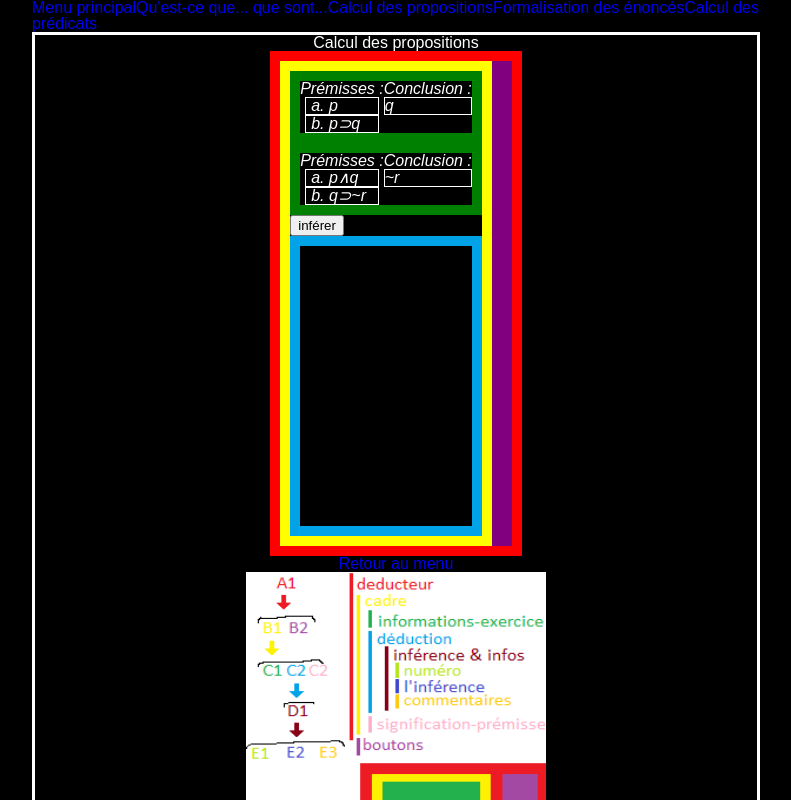
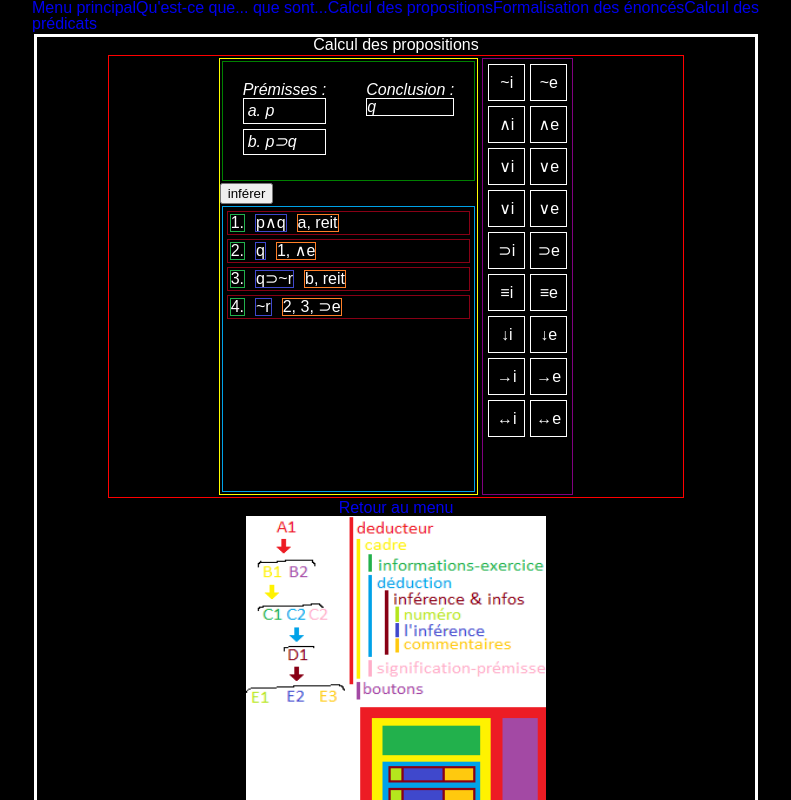
Before and after one commit to muleet/deducteurlogique, a React (Create React App) app: page /cdpro in a window 1280 px wide. Shown: the top 800 px of the page, without its empty margins (244-1035 px from the left). Built offline with nearby package versions, Linux system fonts and the light colour scheme.

Commit message:
j'abandonne les contexts pour le moment, je fais du css

```diff
--- a/src/App.js
+++ b/src/App.js
@@ -3,6 +3,7 @@ import React, { Component, Fragment } from "react";
 import "./css/reset.css"; // Reset de tout le css
 import "./css/app.css";
 import "./css/buttonMenu.css";
+import "./css/buttonRule.css";
 import "./css/color.css";
 import "./css/deduction.css";
 import "./css/inference.css";
--- a/src/components/Calcul Tools/ButtonReit.js
+++ b/src/components/Calcul Tools/ButtonReit.js
@@ -7,7 +7,7 @@ class ButtonReit extends Component {
   render() {
     return (
       <div
-        className={"button-rule button-reit " + this.props.className}
+        className={"button-reit " + this.props.className}
         onClick={() => this.props.useOfMakeInference()}
       >
         {this.props.NumberButton + ". " + this.props.NameButton}
--- /dev/null
+++ b/src/components/Calcul Tools/ButtonRuleMaker.js
@@ -0,0 +1,23 @@
+import React, { Fragment } from "react";
+
+const arrayRules = ["~", "∧", "∨", "∨", "⊃", "≡", "↓", "→", "↔"];
+let arrayFragmentRules = [];
+
+function ButtonRuleMaker() {
+  for (let i = 0; i < Number(arrayRules.length); i++) {
+    arrayFragmentRules.push(
+      <li className="pairOfRules">
+        <div className="singleRule">{arrayRules[i] + "i"}</div>
+        <div className="singleRule">{arrayRules[i] + "e"}</div>
+      </li>
+    );
+  }
+
+  return (
+    <Fragment>
+      <ul className="setOfRules">{arrayFragmentRules}</ul>
+    </Fragment>
+  );
+}
+
+export default ButtonRuleMaker;
--- a/src/components/Calcul Tools/Deducer.js
+++ b/src/components/Calcul Tools/Deducer.js
@@ -3,14 +3,9 @@ import Exercises from "../../data/Exercises.json";
 import ShowInformationsExercise from "./ShowInformationsExercise";
 import DetermineTruthOfPropositions from "./DetermineTruthOfPropositions";
 import ButtonReit from "./ButtonReit";
-
-// import Deduction from "./Deduction";
-import Deduction from "./Deduction";
-
-// Création d'une variable contextuelle
-const InferenceContext = React.createContext({
-  inference: "weshceciestuncontexte"
-});
+import MakeInference from "./MakeInference";
+import TesteurTemporaire from "./TesteurTemporaire";
+import ButtonRuleMaker from "./ButtonRuleMaker";
 
 // Cette classe est appelée dans Calcul des propositions. Elle affiche la totalité des composants nécessaires à une déduction.
 // Elle réceptionne un exercice et son contenu, et le redistribue à différentes classes et fonctions.
@@ -34,17 +29,13 @@ class Deducer extends Component {
     });
   };
 
-  // renderMakeInferenceInDeduction = currentExercise => {
-  //   <MakeInference inferenceNumber={this.state.currentExercise} />;
-  // };
-
   render() {
     if (Object.keys(this.state.currentExercise).length === 0) {
       // On regarde si l'objet contient des clés, grâce à Object.keys (qui renvoie les clés sous forme de tableau). C'est plus fiable de le faire comme ça que de vérifier si c'est un tableau vide.
       return "chargement de l'exo";
     } else {
-      const arrayTotalInferences = [];
-      for (let i = 0; i < this.state.totalInferences.length; i++) {
+      const arrayTotalInferences = [...this.state.totalInferences];
+      // for (let i = 0; i < this.state.totalInferences.length; i++) {
       // this
       //   .updateTotalInferences(
       //   <MakeInference
@@ -56,20 +47,17 @@ class Deducer extends Component {
       //     }
       //   />
       //   );
-      }
+      // }
+
       return (
         <Fragment>
           <div className="deducer">
-            <section
-              id="infos-and-deduction-itself"
-              style={{ border: "10px solid yellow" }}
-            >
+            <div className="mini-header-deducer" />
+
+            <section className="infos-and-deduction-itself">
               <ShowInformationsExercise
                 exerciseSent={this.state.currentExercise}
               />
-
-              <ShowInformationsExercise exerciseSent={Exercises[1]} />
-
               <Fragment>
                 <button
                   type="button"
@@ -80,14 +68,18 @@ class Deducer extends Component {
                 >
                   inférer
                 </button>
-                <ul className="deduction">{this.props.arrayUpdated}</ul>
+                <ul className="deduction">
+                  {this.props.arrayUpdated}
+                  <TesteurTemporaire />
+                </ul>
               </Fragment>
               {/* <Deduction exerciseSent={Exercices[0]} /> */}
             </section>
             <section className="usablesRules">
-              <DetermineTruthOfPropositions
+              {/* <DetermineTruthOfPropositions
                 exerciseSent={this.state.currentExercise}
-              />
+              /> */}
+              <ButtonRuleMaker />
             </section>
           </div>
         </Fragment>
--- a/src/components/Calcul Tools/Deduction.js
+++ /dev/null
@@ -1,15 +0,0 @@
-import React, { Component, Fragment } from "react";
-
-// Cette Classe n'est plus jamais utilisée nulle part il me semble. Je la laisse pour le moment avant de la supprimer.
-
-class Deduction extends Component {
-  render() {
-    return (
-      <Fragment>
-        <ul className="deduction">{this.props.arrayUpdated}</ul>
-      </Fragment>
-    );
-  }
-}
-
-export default Deduction;
--- /dev/null
+++ b/src/components/Calcul Tools/TesteurTemporaire.js
@@ -0,0 +1,31 @@
+import React, { Fragment } from "react";
+import MakeInference from "./MakeInference";
+
+function TesteurTemporaire() {
+  return (
+    <Fragment>
+      <MakeInference
+        inferenceNumber={"1."}
+        inferenceItself={"p∧q"}
+        inferenceCommentary={"a, reit"}
+      />
+      <MakeInference
+        inferenceNumber={"2."}
+        inferenceItself={"q"}
+        inferenceCommentary={"1, ∧e"}
+      />
+      <MakeInference
+        inferenceNumber={"3."}
+        inferenceItself={"q⊃~r"}
+        inferenceCommentary={"b, reit"}
+      />
+      <MakeInference
+        inferenceNumber={"4."}
+        inferenceItself={"~r"}
+        inferenceCommentary={"2, 3, ⊃e"}
+      />
+    </Fragment>
+  );
+}
+
+export default TesteurTemporaire;
--- a/src/css/buttonRule.css
+++ b/src/css/buttonRule.css
@@ -1,7 +1,29 @@
-.button-rule {
-  font-size: 20px;
-  padding: 20px;
-  height: 40px;
-  width: 70px;
-  border: 1px solid red;
+.setOfRules > ul {
+  display: flex;
+  flex-direction: row;
+  align-content: center;
+  margin: 0 10px;
 }
+
+.pairOfRules {
+  display: flex;
+  flex-direction: space-between;
+  margin: 5px;
+}
+
+.singleRule {
+  display: flex;
+  justify-content: center;
+  align-items: center;
+  height: 35px;
+  width: 35px;
+  border: 1px white solid;
+}
+
+.singleRule:first-child {
+  margin-right: 5px;
+}
+
+.singleRule:hover {
+  border-color: red;
+}
--- a/src/css/deduction.css
+++ b/src/css/deduction.css
@@ -5,21 +5,34 @@
   align-items: center;
   height: 800px;
   border: 3px white solid;
+  margin: 2px;
   flex: 1;
+  align-items: center;
 }
 
 .deducer {
   display: flex;
   flex-direction: row;
-  border: 10px red solid;
+  border: 1px red solid;
   flex: 1;
+  margin: 2px;
+
+  width: 80%;
+  justify-content: center;
+}
+
+.infos-and-deduction-itself {
+  border: 1px solid yellow;
+  margin: 2px;
 }
 
 .deduction {
-  border: 10px #00a2e8 solid;
+  border: 1px #00a2e8 solid;
   display: flex;
   flex-direction: column;
   height: 280px;
+  margin: 2px;
+  padding: 2px;
 }
 
 .usablesRules {
@@ -27,7 +40,8 @@
   display: flex;
   flex-direction: column;
   justify-content: flex-start;
-  border: 10px purple solid;
+  border: 1px purple solid;
+  margin: 2px;
 }
 
 .setPremissesConclusion {
@@ -35,22 +49,28 @@
   font-style: italic;
   display: flex;
   justify-content: row;
-  border: 10px green solid;
+  border: 1px green solid;
+  margin: 2px;
+}
+
+.setPremissesConclusion > li {
+  margin: 20px;
 }
 
 .premisses {
   /*style des prémisses et conclusion dans les exos, spécifiquement*/
+  font-style: none;
   display: "flex";
   flex-direction: "column";
   align-content: center;
-  margin: 0 5px;
-  padding: 0 5px;
   border: 1px white solid;
+  padding: 4px;
+  margin-bottom: 5px;
 }
 
 .premisses:hover {
-  background-color: #ff7b7b;
-  text-shadow: 0 0 20px rgb(255, 0, 0, 0.9);
+  border: 1px red solid;
+  text-shadow: 0 0 20px rgb(255, 0, 0, 0.5);
 }
 .premisses:click {
   background-color: red;
--- a/src/css/inference.css
+++ b/src/css/inference.css
@@ -1,19 +1,26 @@
 .inferenceGlobal {
-  border: 3px #880015 solid;
+  border: 1px #880015 solid;
   display: flex;
   justify-content: column;
+  margin: 2px;
+  padding: 2px;
 }
 
 .inferenceNumber {
   border: 1px #22b14c solid;
   display: flex;
   justify-content: column;
+  margin-right: 10px;
 }
 
 .inferenceItself {
   border: 1px #3f48cc solid;
   display: flex;
   justify-content: column;
+  margin-right: 10px;
+}
+
+.inferenceItself:hover {
 }
 
 .inferenceCommentary {
@@ -23,5 +30,5 @@
 }
 
 .inferenceItself:hover {
-  background-color: #ff7b7b;
+  border-color: red;
 }
--- a/src/data/Exercises.json
+++ b/src/data/Exercises.json
@@ -16,5 +16,12 @@
     ],
     "propositionsImplied": 3,
     "rulesImplied": ["reit", "∧e", "⊃e"]
+  },
+  {
+    "premisses": ["(p∧q)∧(p∧r)"],
+    "conclusion": "p∧(q∧r)",
+    "meaning": [""],
+    "propositionsImplied": 2,
+    "rulesImplied": ["reit", "∧e", "∧i"]
   }
 ]
--- a/src/data/LocutionsLatines.json
+++ b/src/data/LocutionsLatines.json
@@ -191,7 +191,7 @@
   {
     "latin": "Satis sunt mihi pauci, satis est unus, satis est nullus",
     "traduction":
-      "Ce m’est assez de quelques-uns, assez d’un seul, assez de pas un seul [d’aucun]",
+      "Ce m’est assez de quelques-uns, assez d’un seul, assez d’aucun",
     "note": "Anonyme, citée et latinisée par Sénèque"
   },
   {
```
Lines whose indentation alone changed are shown as unchanged.
